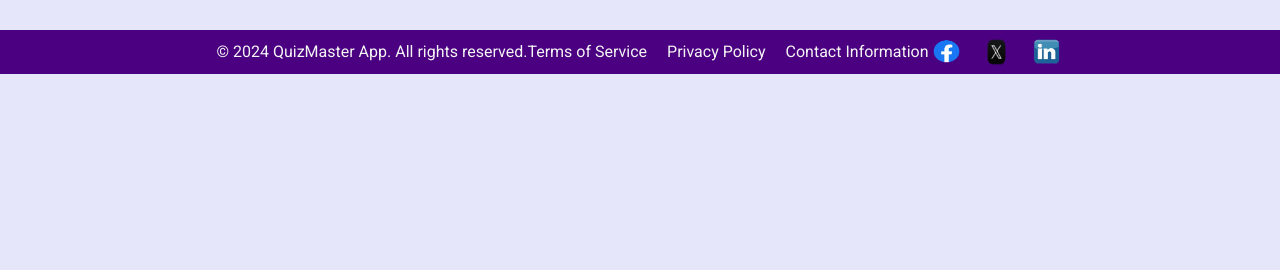
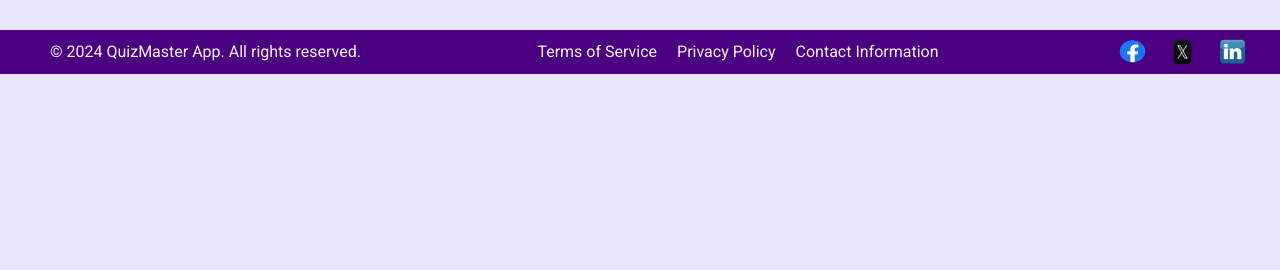
Before and after one commit to Aalaa-Fahim/Quiz_Master, a Flask app: page /about in a window 1280 px wide. Shown: the part 126-396 px from the top of the page. Run offline with Flask 3, Linux system fonts and the light colour scheme; some libraries are stand-ins or nearby versions.

Commit message:
Updated footer

```diff
--- a/app/static/base.css
+++ b/app/static/base.css
@@ -161,7 +161,6 @@ footer {
   padding: 5px 0;
   width: 100%;
   bottom: 0;
-  display: flex;
   justify-content: center;
   align-items: center;
   flex-direction: column;
@@ -174,6 +173,7 @@ footer p {
 .footer-content {
   max-width: 1200px;
   margin: 0 auto;
+  margin-left: 50px;
   display: flex;
   justify-content: space-between;
   align-items: center;
```
